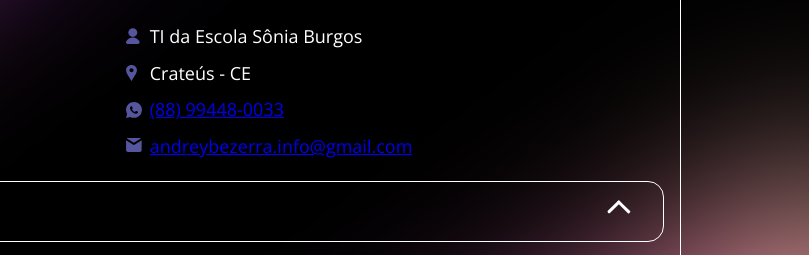
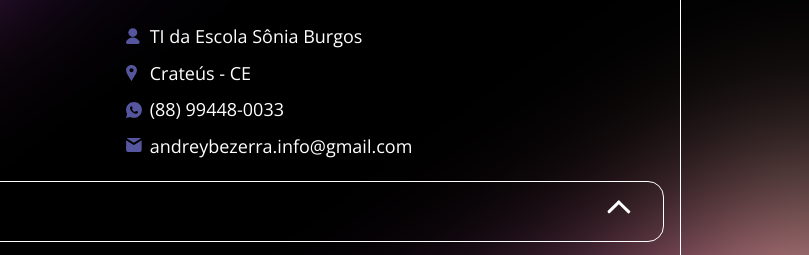
Before and after one commit to dev-CarlosAndrey/portfolio, a plain HTML site: page index.html in a window 1280 px wide. Shown: the part 213-468 px from the top of the page, 471-1280 px from the left. Drawn offline with nearby package versions, Linux system fonts and the light colour scheme.

Commit message:
ultimos ajustes

```diff
--- a/assets/css/global.css
+++ b/assets/css/global.css
@@ -2,6 +2,15 @@
     * {
         box-sizing: border-box;
         font-family: "Open Sans", sans-serif;
+    }
+
+    a {
+        color: #fff;
+        text-decoration: none;
+    }
+
+    a:hover {
+        text-decoration: underline;
     }
 
     @font-face {
```
